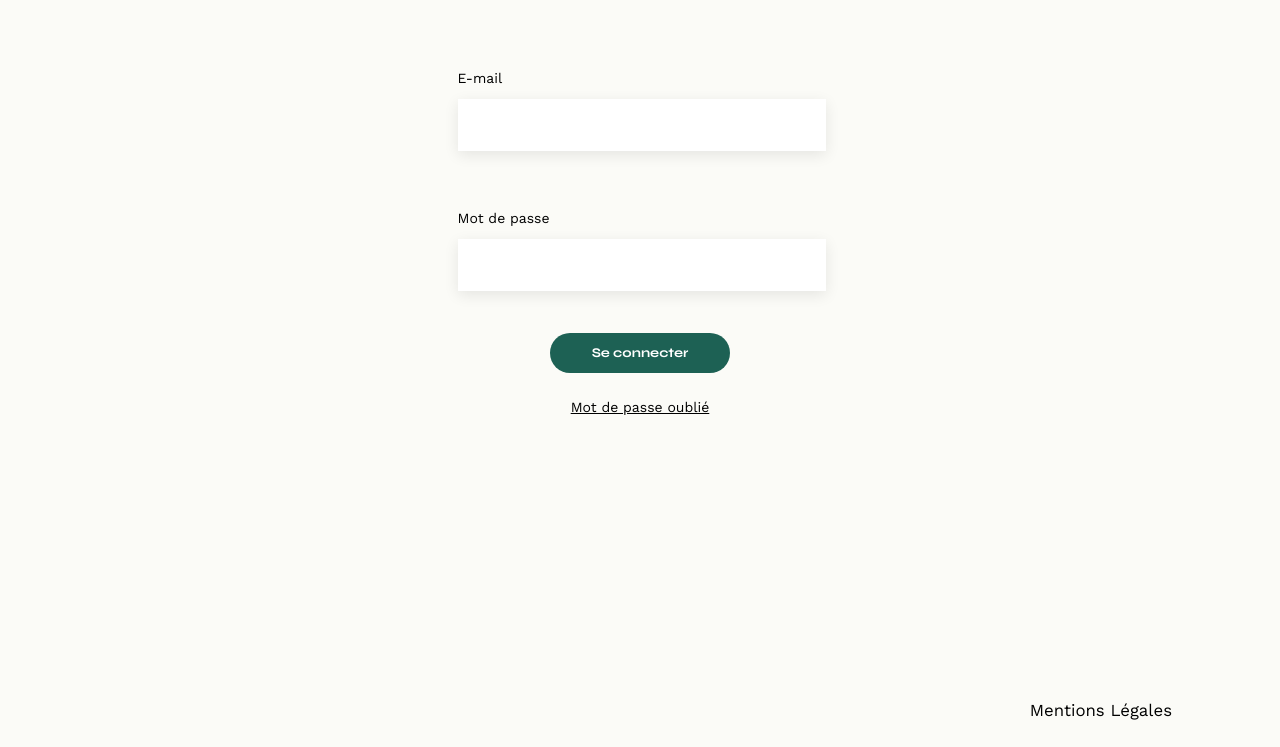
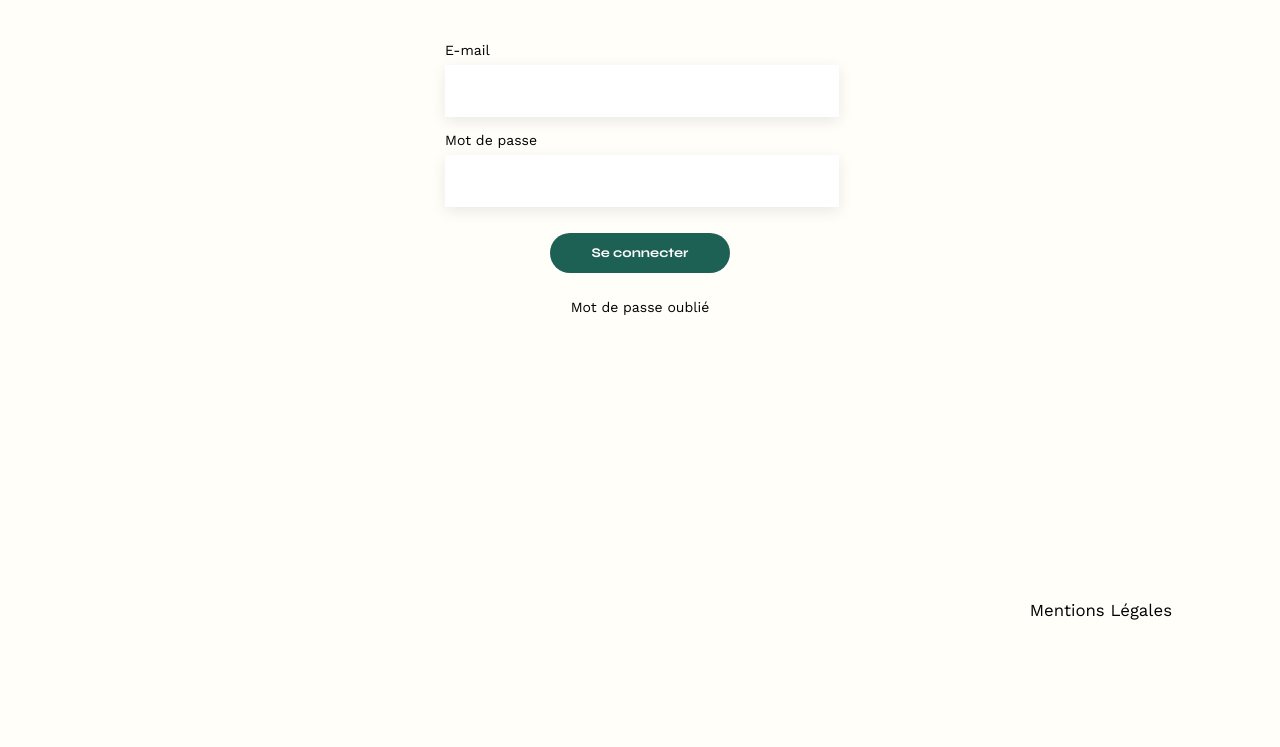
Before and after one commit to MickaelBouillez/Sophie_Bluel, a plain HTML site: page FrontEnd/login.html in a window 1280 px wide. Shown: the part 178-925 px from the top of the page. After the commit the page ends 825 px from the top, so only its background shows below. Drawn offline with nearby package versions, Linux system fonts and the light colour scheme.

Commit message:
correction html form

```diff
--- a/FrontEnd/assets/style.css
+++ b/FrontEnd/assets/style.css
@@ -109,7 +109,7 @@ section {
 
 body {
 	line-height: 1;
-	background-color: rgba(246, 246, 235, 0.4);
+	background-color: #FFFEF8;
 }
 
 ol,
@@ -352,9 +352,12 @@ a {
 	margin-bottom: 2rem;
 }
 
+.login form {
+	width: 37%;
+}
+
 .mail {
 	margin: 1rem;
-	width: 32%;
 }
 
 .email {
@@ -367,11 +370,12 @@ a {
 	font-size: 1.2em;
 	border: none;
 	box-shadow: 0px 4px 14px rgba(0, 0, 0, 0.09);
+	margin-top: 0.5rem;
+
 }
 
 .mdp {
 	margin: 1rem;
-	width: 32%;
 }
 
 .password {
@@ -384,9 +388,11 @@ a {
 	font-size: 1.2em;
 	border: none;
 	box-shadow: 0px 4px 14px rgba(0, 0, 0, 0.09);
+	margin-top: 0.5rem;
 }
 
 .login #submit {
+	display: flex;
 	font-family: 'Syne';
 	font-weight: 700;
 	color: white;
--- a/FrontEnd/login.html
+++ b/FrontEnd/login.html
@@ -9,7 +9,6 @@
     <link rel="preconnect" href="https://fonts.gstatic.com" crossorigin>
     <link href="https://fonts.googleapis.com/css2?family=Syne:wght@700;800&family=Work+Sans&display=swap"
         rel="stylesheet">
-    <meta name="description" content="">
     <link rel="stylesheet" href="./assets/style.css">
 </head>
 
@@ -22,9 +21,7 @@
             <ul>
                 <li>projets</li>
                 <li>contact</li>
-                <a href="index.html" class="back">
-                    <li>login</li>
-                </a>
+                <li><a href="login.html" class="back">login</a></li>
                 <li><img src="./assets/icons/instagram.png" alt="Instagram"></li>
             </ul>
         </nav>
@@ -32,16 +29,18 @@
     <main>
         <section class="login">
             <h2>Log In</h2>
-            <div class="mail">
-                <p class="email">E-mail</p>
-                <input type="email" name="email" id="email">
-            </div>
-            <div class="mdp">
-                <p class="password">Mot de passe</p>
-                <input type="password" name="password" id="password">
-            </div>
-            <input type="submit" value="Se connecter" id="submit">
-            <p class="forgot"><a href="">Mot de passe oublié</a></p>
+            <form method="post">
+                <div class="mail">
+                    <label class="email" for="email">E-mail</label>
+                    <input type="email" name="email" id="email" required>
+                </div>
+                <div class="mdp">
+                    <label class="password" for="password">Mot de passe</label>
+                    <input type="password" name="password" id="password" required>
+                </div>
+                <input type="submit" value="Se connecter" id="submit">
+            </form>
+            <p class="forgot">Mot de passe oublié</p>
         </section>
     </main>
     <footer>
```
